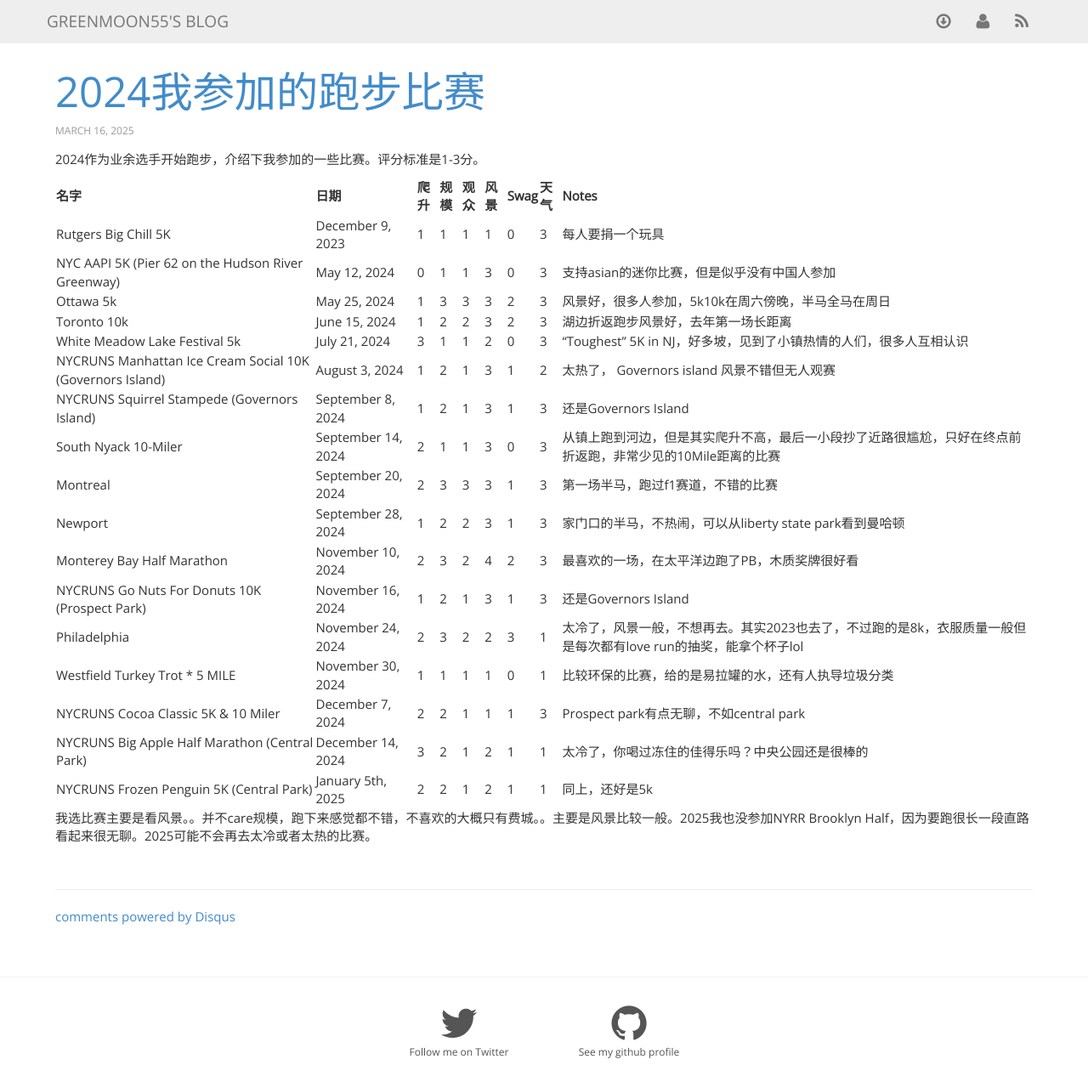
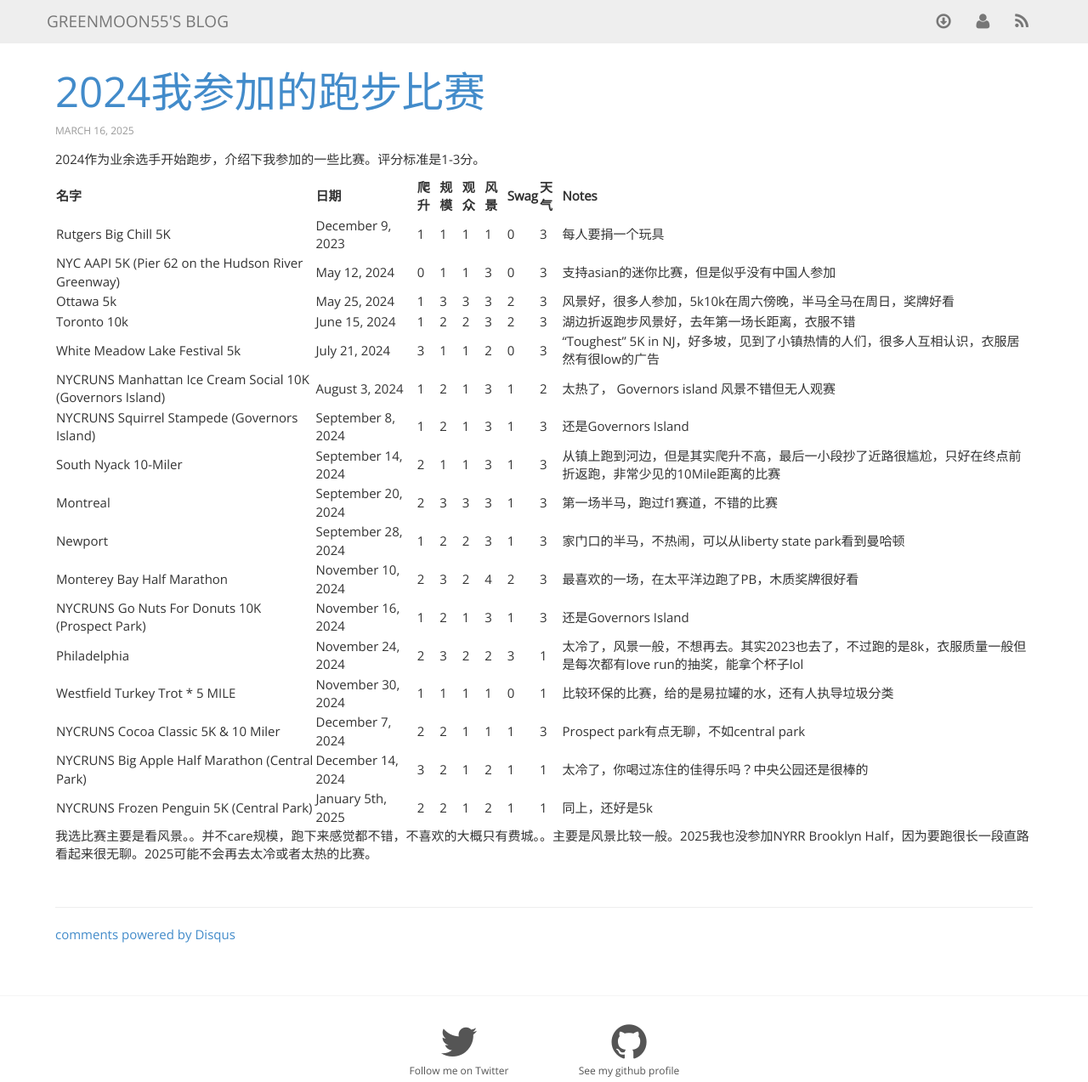
Before and after one commit to greenmoon55/greenmoon55.github.io, a Jekyll site: the page built from _posts/2025-03-16-2024-running-races.markdown, in a window 1280 px wide and 1398 px high, cut to the strip 0-1273 px from the top of the window. Shown: the whole strip at 85% size. Built offline with Jekyll 4.4.1, drawn with Linux system fonts in a browser that asks for light colours; nearby versions of some CDN libraries; comment, search, counter and statistics services are not loaded.

Commit message:
Update 2025-03-16-2024-running-races.markdown

```diff
--- a/_posts/2025-03-16-2024-running-races.markdown
+++ b/_posts/2025-03-16-2024-running-races.markdown
@@ -10,12 +10,12 @@
 |-----------|------|------|----------|-------|----------|---------|------|---------|-------|
 | Rutgers Big Chill 5K | December 9, 2023 | 1 | 1 | 1 | 1 | 0 | 3 | 每人要捐一个玩具 |
 | NYC AAPI 5K (Pier 62 on the Hudson River Greenway) | May 12, 2024 | 0 | 1 | 1 | 3 | 0 | 3 | 支持asian的迷你比赛，但是似乎没有中国人参加 |
-| Ottawa 5k | May 25, 2024 | 1 | 3 | 3 | 3 | 2 | 3 | 风景好，很多人参加，5k10k在周六傍晚，半马全马在周日 |
-| Toronto 10k | June 15, 2024 | 1 | 2 | 2 | 3 | 2 | 3 | 湖边折返跑步风景好，去年第一场长距离 |
-| White Meadow Lake Festival 5k | July 21, 2024 | 3 | 1 | 1 | 2 | 0 | 3 | "Toughest" 5K in NJ，好多坡，见到了小镇热情的人们，很多人互相认识 |
+| Ottawa 5k | May 25, 2024 | 1 | 3 | 3 | 3 | 2 | 3 | 风景好，很多人参加，5k10k在周六傍晚，半马全马在周日，奖牌好看 |
+| Toronto 10k | June 15, 2024 | 1 | 2 | 2 | 3 | 2 | 3 | 湖边折返跑步风景好，去年第一场长距离，衣服不错 |
+| White Meadow Lake Festival 5k | July 21, 2024 | 3 | 1 | 1 | 2 | 0 | 3 | "Toughest" 5K in NJ，好多坡，见到了小镇热情的人们，很多人互相认识，衣服居然有很low的广告 |
 | NYCRUNS Manhattan Ice Cream Social 10K (Governors Island) | August 3, 2024 | 1 | 2 | 1 | 3 | 1 | 2 | 太热了， Governors island 风景不错但无人观赛 |
 | NYCRUNS Squirrel Stampede (Governors Island) | September 8, 2024 | 1 | 2 | 1 | 3 | 1 | 3 | 还是Governors Island |
-| South Nyack 10-Miler | September 14, 2024 | 2 | 1 | 1 | 3 | 0 | 3 | 从镇上跑到河边，但是其实爬升不高，最后一小段抄了近路很尴尬，只好在终点前折返跑，非常少见的10Mile距离的比赛 |
+| South Nyack 10-Miler | September 14, 2024 | 2 | 1 | 1 | 3 | 1 | 3 | 从镇上跑到河边，但是其实爬升不高，最后一小段抄了近路很尴尬，只好在终点前折返跑，非常少见的10Mile距离的比赛 |
 | Montreal | September 20, 2024 | 2 | 3 | 3 | 3 | 1 | 3 | 第一场半马，跑过f1赛道，不错的比赛 |
 | Newport | September 28, 2024 | 1 | 2 | 2 | 3 | 1 | 3 | 家门口的半马，不热闹，可以从liberty state park看到曼哈顿 |
 | Monterey Bay Half Marathon | November 10, 2024 | 2 | 3 | 2 | 4 | 2 | 3 | 最喜欢的一场，在太平洋边跑了PB，木质奖牌很好看 |
```
